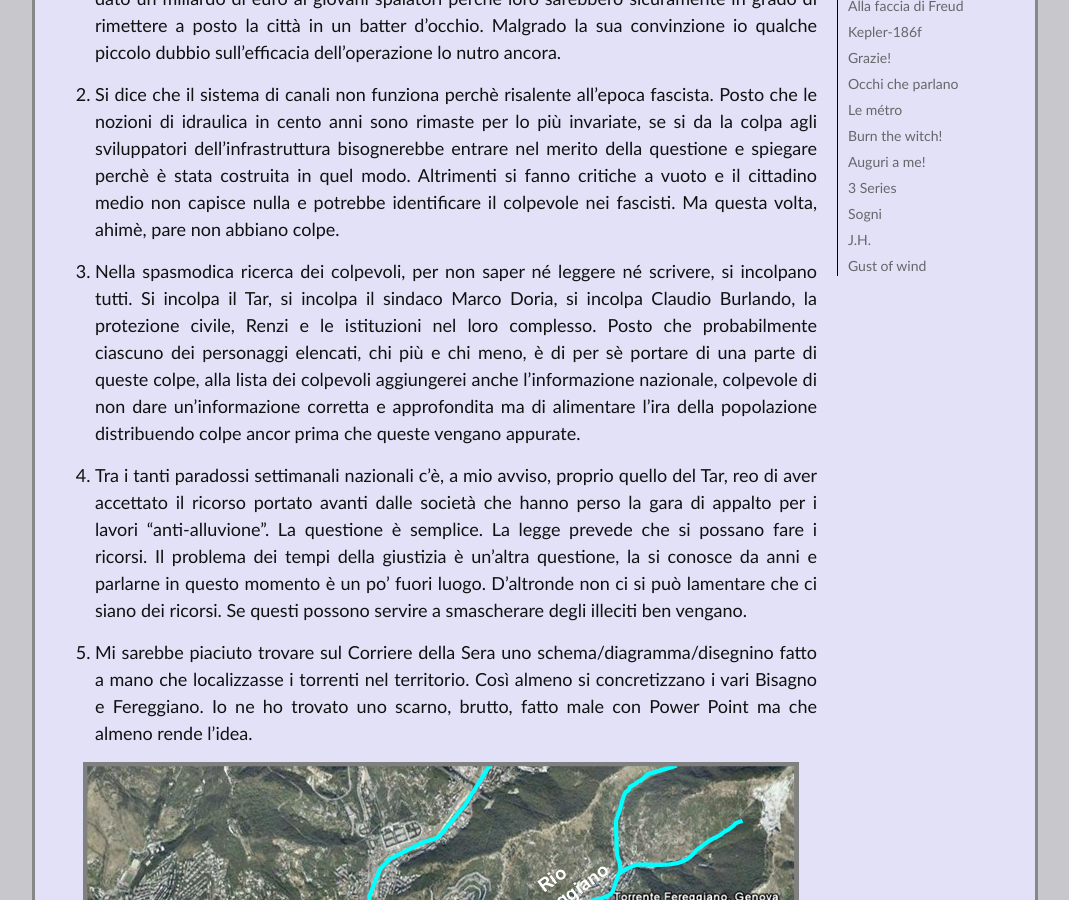
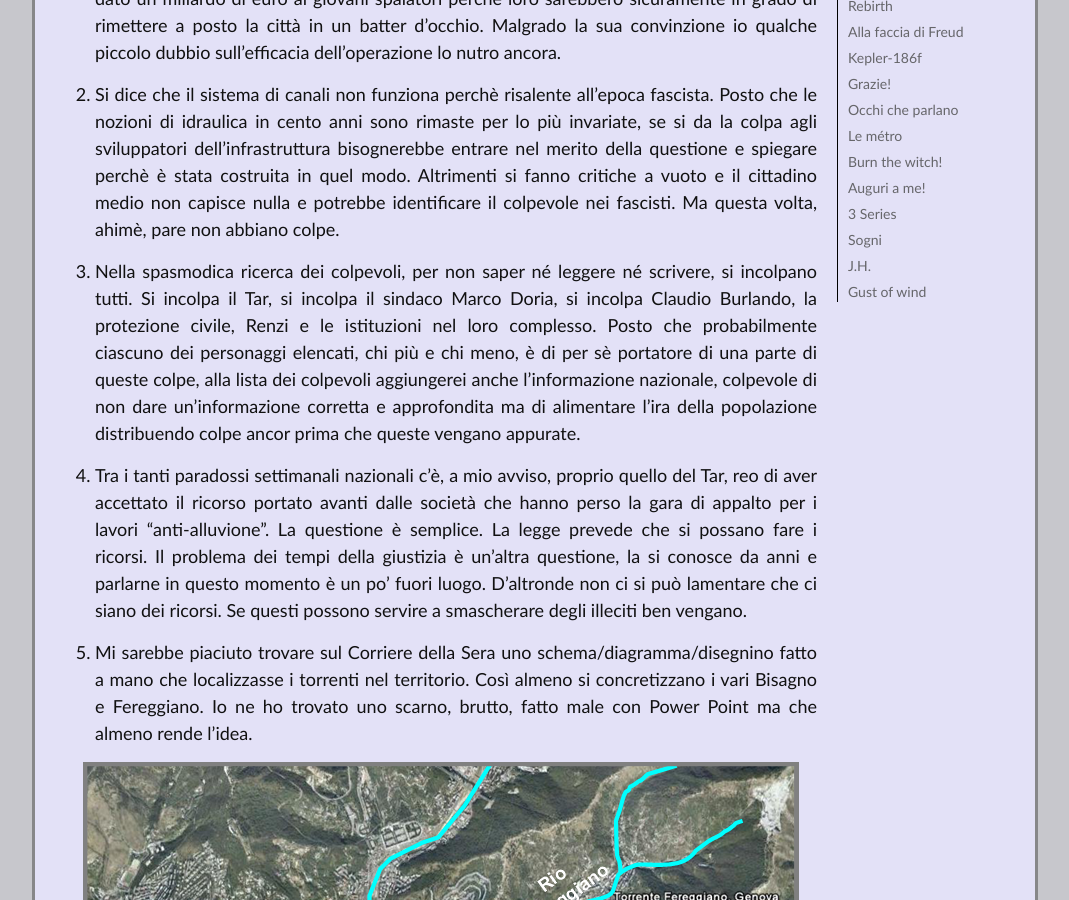
Before and after one commit to ilblogdimm/ilblogdimm, a Jekyll site: the page built from _posts/2014-10-19-Disservizio-pubblico.markdown, in a window 1280 px wide and 900 px high, scrolled down 1858 px. Shown: the whole window, without its empty margins (105-1174 px from the left). Built offline with Jekyll 4.4.1, drawn with Linux system fonts in a browser that asks for light colours; comment, search, counter and statistics services are not loaded.

```diff
--- a/_posts/2014-10-19-Disservizio-pubblico.markdown
+++ b/_posts/2014-10-19-Disservizio-pubblico.markdown
@@ -24,7 +24,7 @@ Allora meglio scrivere un post da profano su quello che in questi giorni avrei v
 se si da la colpa agli sviluppatori dell'infrastruttura bisognerebbe entrare nel merito della questione e spiegare perchè è stata costruita in quel modo. Altrimenti
 si fanno critiche a vuoto e il cittadino medio non capisce nulla e potrebbe identificare il colpevole nei fascisti. Ma questa volta, ahimè, pare non abbiano colpe.
 
-3. Nella spasmodica ricerca dei colpevoli, per non saper né leggere né scrivere, si incolpano tutti. Si incolpa il Tar, si incolpa il sindaco Marco Doria, si incolpa Claudio Burlando, la protezione civile, Renzi e le istituzioni nel loro complesso. Posto che probabilmente ciascuno dei personaggi elencati, chi più e chi meno, è di per sè portare di una parte di queste colpe, alla lista dei colpevoli aggiungerei anche l'informazione nazionale, colpevole di non dare un'informazione corretta e approfondita ma di alimentare
+3. Nella spasmodica ricerca dei colpevoli, per non saper né leggere né scrivere, si incolpano tutti. Si incolpa il Tar, si incolpa il sindaco Marco Doria, si incolpa Claudio Burlando, la protezione civile, Renzi e le istituzioni nel loro complesso. Posto che probabilmente ciascuno dei personaggi elencati, chi più e chi meno, è di per sè portatore di una parte di queste colpe, alla lista dei colpevoli aggiungerei anche l'informazione nazionale, colpevole di non dare un'informazione corretta e approfondita ma di alimentare
 l'ira della popolazione distribuendo colpe ancor prima che queste vengano appurate.
 
 4. Tra i tanti paradossi settimanali nazionali c'è, a mio avviso, proprio quello del Tar, reo di aver accettato il ricorso portato avanti dalle società che hanno perso la gara di appalto per i lavori "anti-alluvione". La questione è semplice. La legge prevede che si possano fare i ricorsi. Il problema dei tempi della giustizia è un'altra questione, la si conosce da anni e parlarne in questo momento è un po' fuori luogo. D'altronde non ci si può lamentare che ci siano dei ricorsi. Se questi possono servire a smascherare degli illeciti ben vengano.
```
Also changed, not shown: _posts/2014-10-22-D'inediti.markdown (added, +20 -0 lines), 1 other file.
